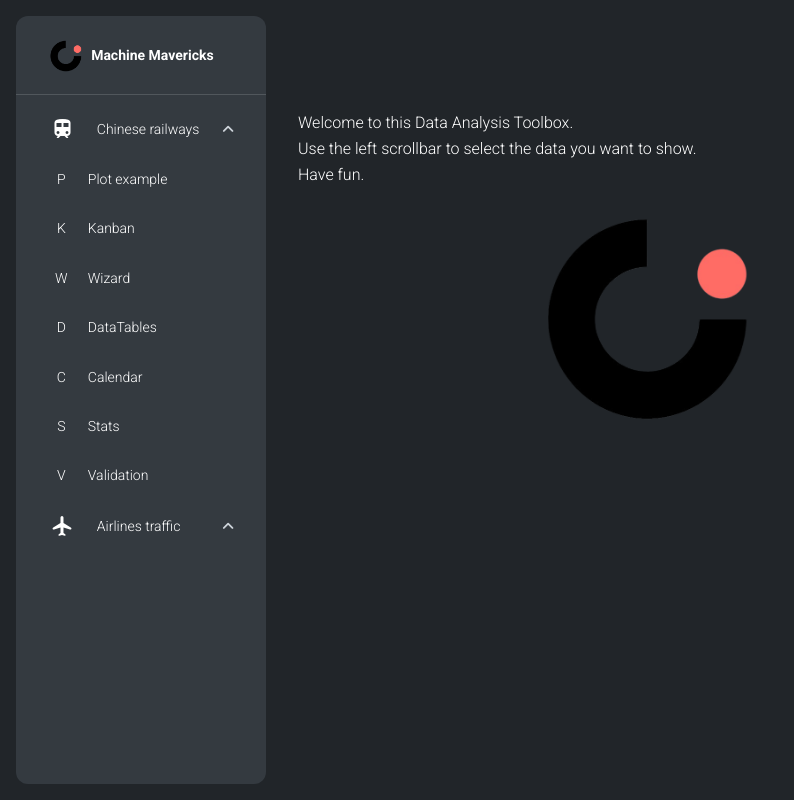
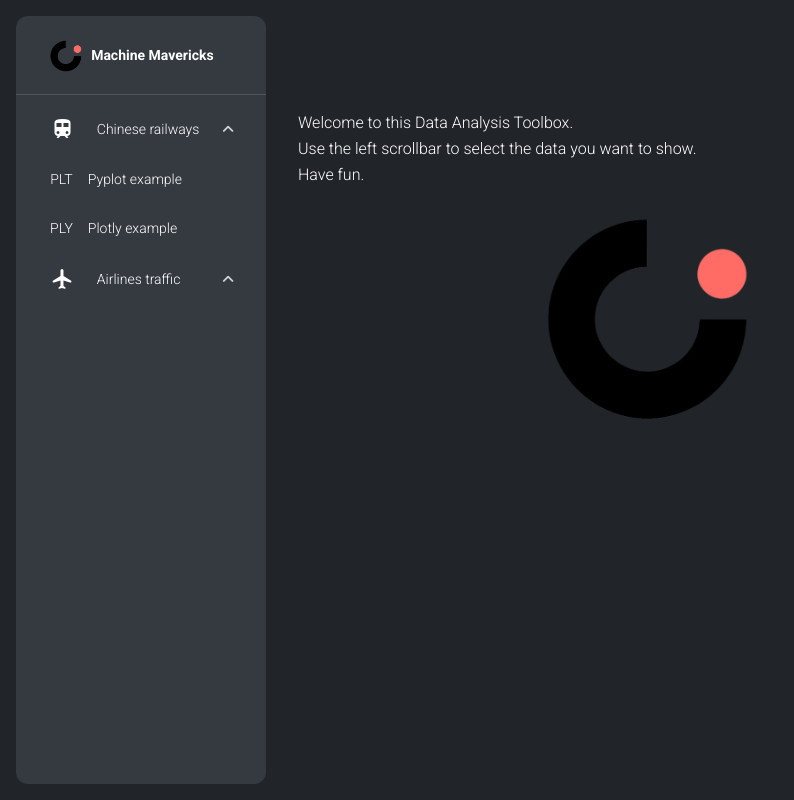
Before and after one commit to MachineMavericks/group-project, a Flask app: page / in a window 1280 px wide, after a click that opens the changed part. Shown: the whole page, without its empty margins (0-794 px from the left). Run offline with Flask 2, Linux system fonts and the light colour scheme; some libraries are stand-ins or nearby versions.

Commit message:
First plotly example
Addition of a plotly page, generated files in static/output

```diff
--- a/backend/app.py
+++ b/backend/app.py
@@ -4,6 +4,8 @@ from flask import request
 from markupsafe import escape
 import matplotlib.pyplot as plt
 import numpy as np
+import plotly.graph_objects as go
+
 
 app = Flask(__name__)
 
@@ -30,8 +32,35 @@ def plot():
     col = request.args.get('mycolor')
     if not col: col = 'b'
     plt.plot(t1, f(t1, a, b), col)
-    plt.savefig("./static/myplot.png")
+    plt.savefig("./static/output/myplot.png")
     return render_template("plot.html")
+
+# DISCLAIMER
+# This code is only an example and is subject to be replaced/removed.
+# Feel free to use it as inspiration while it is still alive.
+@app.route('/plotly')
+def testing2():
+    fig = go.Figure(go.Scattermapbox(
+        mode="markers+lines",
+        lon=[10, 20, 30],
+        lat=[10, 20, 30],
+        marker={'size': 10}))
+
+    fig.add_trace(go.Scattermapbox(
+        mode="markers+lines",
+        lon=[-50, -60, 40],
+        lat=[30, 10, -20],
+        marker={'size': 10}))
+
+    fig.update_layout(
+        margin={'l': 0, 't': 0, 'b': 0, 'r': 0},
+        mapbox={
+            'center': {'lon': 10, 'lat': 10},
+            'style': "stamen-terrain",
+            'center': {'lon': -20, 'lat': -20},
+            'zoom': 1})
+    fig.write_html("static/output/dummy_plotly.html")
+    return render_template("plotly.html")
 
 
 if __name__ == '__main__':
--- a/backend/templates/base.html
+++ b/backend/templates/base.html
@@ -14,6 +14,9 @@
 -->
 <!DOCTYPE html>
 <html lang="en">
+
+{% block addscript %}
+{% endblock %}
 
 <head>
     <meta charset="utf-8" />
@@ -57,44 +60,14 @@
                     <ul class="nav ">
                         <li class="nav-item ">
                             <a class="nav-link text-white " href="/plot">
-            <span class="sidenav-mini-icon"> P </span>
-            <span class="sidenav-normal  ms-2  ps-1"> Plot example </span>
+                                <span class="sidenav-mini-icon"> PLT </span>
+                                <span class="sidenav-normal  ms-2  ps-1"> Pyplot example </span>
                             </a>
                         </li>
                         <li class="nav-item ">
-            <a class="nav-link text-white " href="../../../pages/applications/kanban.html">
-            <span class="sidenav-mini-icon"> K </span>
-            <span class="sidenav-normal  ms-2  ps-1"> Kanban </span>
-            </a>
-            </li>
-            <li class="nav-item ">
-            <a class="nav-link text-white " href="../../../pages/applications/wizard.html">
-            <span class="sidenav-mini-icon"> W </span>
-            <span class="sidenav-normal  ms-2  ps-1"> Wizard </span>
-            </a>
-            </li>
-            <li class="nav-item ">
-            <a class="nav-link text-white " href="../../../pages/applications/datatables.html">
-            <span class="sidenav-mini-icon"> D </span>
-            <span class="sidenav-normal  ms-2  ps-1"> DataTables </span>
-            </a>
-            </li>
-            <li class="nav-item ">
-            <a class="nav-link text-white " href="../../../pages/applications/calendar.html">
-            <span class="sidenav-mini-icon"> C </span>
-            <span class="sidenav-normal  ms-2  ps-1"> Calendar </span>
-            </a>
-            </li>
-            <li class="nav-item ">
-            <a class="nav-link text-white " href="../../../pages/applications/stats.html">
-            <span class="sidenav-mini-icon"> S </span>
-            <span class="sidenav-normal  ms-2  ps-1"> Stats </span>
-            </a>
-            </li>
-            <li class="nav-item ">
-            <a class="nav-link text-white " href="../../../pages/applications/validation.html">
-            <span class="sidenav-mini-icon"> V </span>
-            <span class="sidenav-normal  ms-2  ps-1"> Validation </span>
+                            <a class="nav-link text-white " href="/plotly">
+                                <span class="sidenav-mini-icon"> PLY </span>
+                                <span class="sidenav-normal  ms-2  ps-1"> Plotly example </span>
                             </a>
                         </li>
                     </ul>
@@ -133,12 +106,10 @@
                 </p>
                 {% endblock %}
             </div>
-          <div class="col">
             {% block textform %}
+            <div class="col"></div>
             {% endblock %}
         </div>
-          </div>
-
     </div>
 </main>
 
--- a/backend/templates/plot.html
+++ b/backend/templates/plot.html
@@ -6,14 +6,15 @@ Feel free to use it as inspiration while it is still alive.
 {% extends 'base.html' %}
 
 {% block graph %}
-    <img src="static/myplot.png" alt="le plot normalement">
+<img src="static/output/myplot.png" alt="le plot normalement">
 {% endblock %}
 
 {% block textform %}
+<div class="col max-width-300">
     <div class="card bg-gray-800" id="basic-info">
         <div class="card-header bg-gray-300">
             {% block mytitle %}
-                <h5>Plot with parameters</h5>
+            <h5>Plot with parameters</h5>
             {% endblock %}
         </div>
         <p class="text-white m-2">exp(-t) * cos(a * pi * t) - b</p>
@@ -31,4 +32,5 @@ Feel free to use it as inspiration while it is still alive.
             <button class="btn btn-sm btn-outline-light mt-3" type="submit">Compute</button>
         </form>
     </div>
+</div>
 {% endblock %}
```
Also changed, not shown: backend/templates/plotly.html (added, +17 -0 lines), 1 other file. Lines whose indentation alone changed are shown as unchanged.
